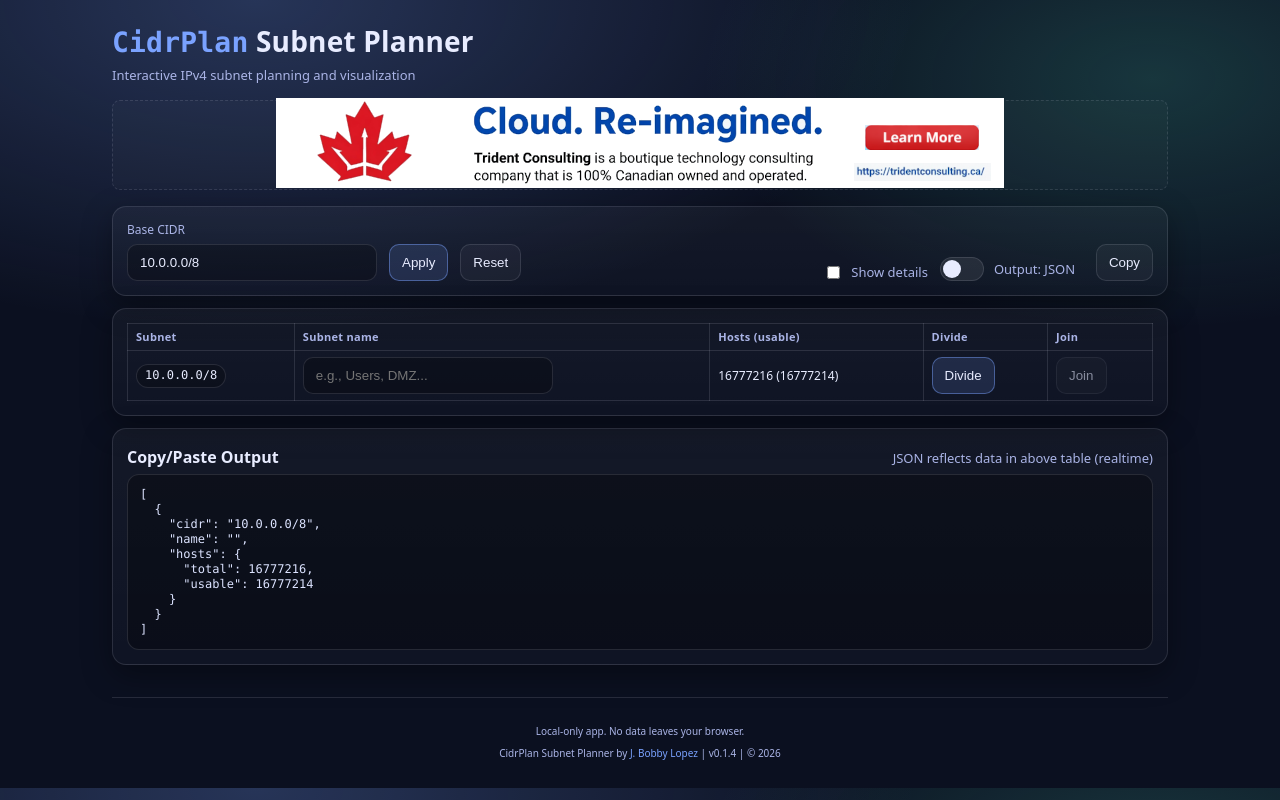
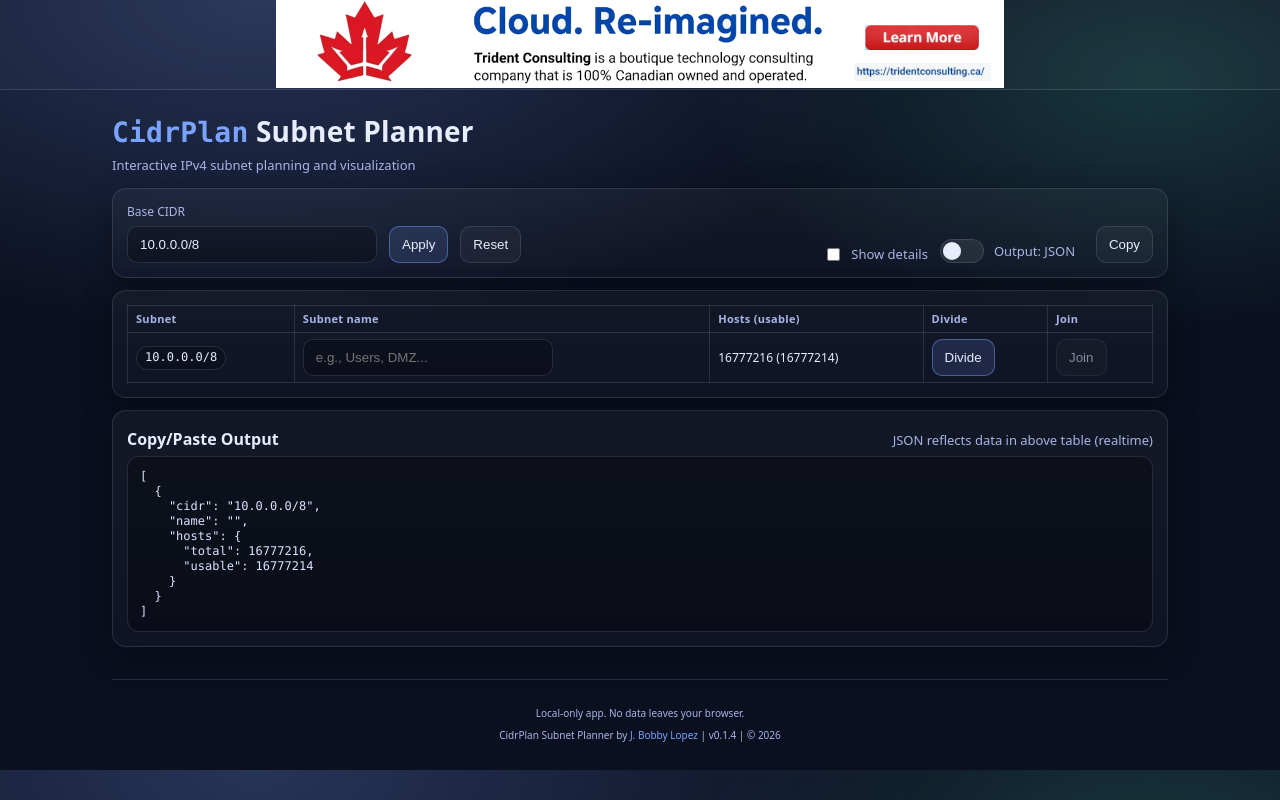
Before and after one commit to jbobbylopez/cidrplan, a plain HTML site: page index.html in a window 1280 px wide. Drawn offline with Linux system fonts and the light colour scheme.

Commit message:
Move banner ad to very top of page
Amp-Thread-ID: https://ampcode.com/threads/T-019bf849-8c6f-77da-8047-8951ebb725e3
Co-authored-by: Amp <amp@ampcode.com>

```diff
--- a/assets/styles/main.css
+++ b/assets/styles/main.css
@@ -38,16 +38,17 @@ body{
  }
 
  .adPlaceholder{
-   width: 100%;
+   width: 100vw;
    height: 90px;
-   margin: 16px 0;
-   padding: 8px 0;
+   margin: 0 0 0 0;
+   margin-left: calc(-50vw + 50%);
+   padding: 0;
    display: flex;
    align-items: center;
    justify-content: center;
    background: rgba(255,255,255,.02);
-   border: 1px dashed var(--border);
-   border-radius: 8px;
+   border-bottom: 1px solid var(--border);
+   border-radius: 0;
    color: var(--muted);
    font-size: 12px;
  }
--- a/index.html
+++ b/index.html
@@ -9,6 +9,18 @@
      crossorigin="anonymous"></script>
 </head>
 <body>
+  <div class="adPlaceholder">
+    <!-- Custom Ad -->
+    <div id="customAd" hidden>
+      <a href="https://tridentconsulting.ca/#cidrplan" target="_blank">
+        <img src="./assets/images/banners/trident-banner-ad-2025jan26.png" alt="Advertisement" style="width: 100%; height: 90px; object-fit: cover;" />
+      </a>
+    </div>
+
+    <!-- AdSense Ad -->
+    <div id="adsenseAd" hidden></div>
+  </div>
+
   <div class="app">
     <header class="header">
       <div>
@@ -16,18 +28,6 @@
          <p class="subtitle">Interactive IPv4 subnet planning and visualization</p>
        </div>
     </header>
-
-    <div class="adPlaceholder">
-      <!-- Custom Ad -->
-      <div id="customAd" hidden>
-        <a href="https://tridentconsulting.ca/#cidrplan" target="_blank">
-          <img src="./assets/images/banners/trident-banner-ad-2025jan26.png" alt="Advertisement" style="width: 100%; height: 90px; object-fit: cover;" />
-        </a>
-      </div>
-
-      <!-- AdSense Ad -->
-      <div id="adsenseAd" hidden></div>
-    </div>
 
     <section class="panel">
       <div class="row">
```
